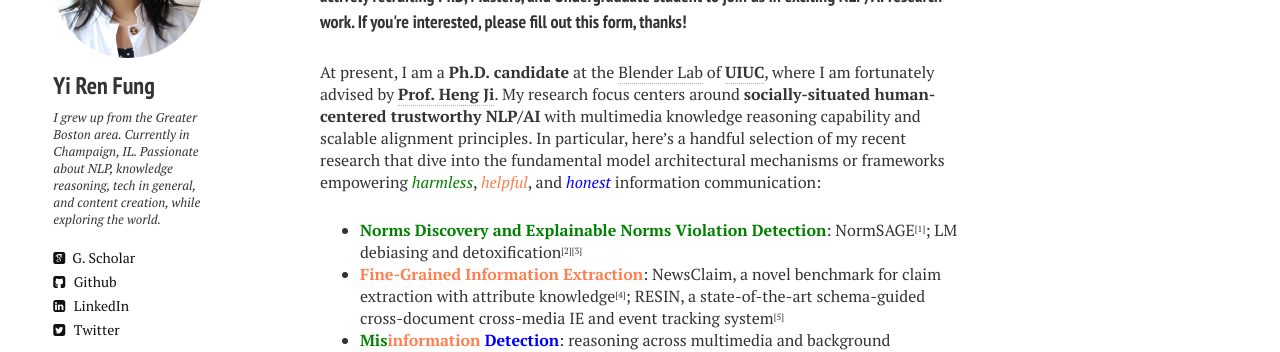
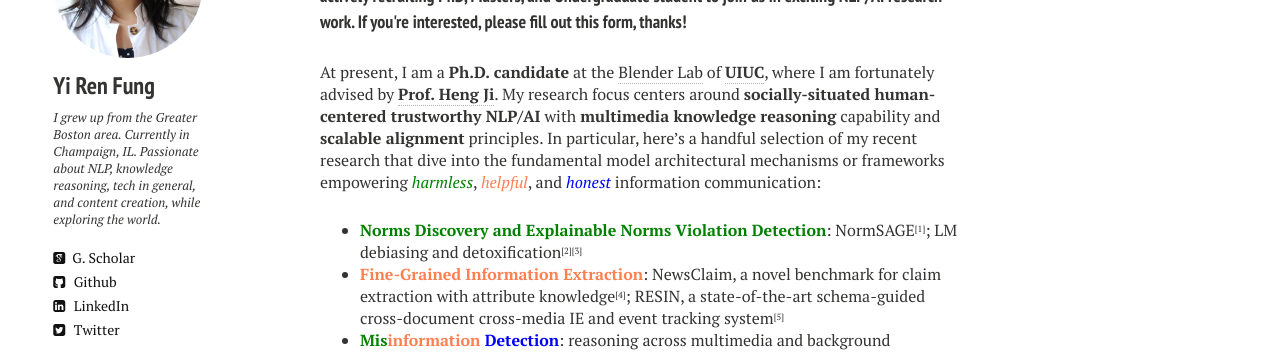
Before and after one commit to yrf1/yrf1.github.io, a Jekyll site: the page built from index.md, in a window 1280 px wide. Shown: the part 494-846 px from the top of the page. Built offline with Jekyll 4.4.1, drawn with Linux system fonts in a browser that asks for light colours; nearby versions of some CDN libraries.

```diff
--- a/index.md
+++ b/index.md
@@ -9,7 +9,7 @@
 
 <h4>I'm an incoming professor at the Hong Kong University of Science and Technology (HKUST) Computer Science & Engineering (CSE) Department, to start in the beginning of the Fall'24 Semester.  I am actively recruiting PhD, Masters, and Undergraduate student to join us in exciting NLP/AI research work. If you're interested, please fill out this <a href="https://forms.gle/wpJh4LCohUMBpANm8" target="_blank">form</a>, thanks!</h4>
 
-At present, I am a <b>Ph.D. candidate</b> at the <a href="https://blender.cs.illinois.edu/" target="_blank">Blender Lab</a> of <a href="https://cs.illinois.edu/" target="_blank"><b>UIUC</b></a>, where I am fortunately advised by <a href="https://blender.cs.illinois.edu/hengji.html" target="_blank"><b>Prof. Heng Ji</b></a>. My research focus centers around <b>socially-situated human-centered trustworthy NLP/AI</b> with multimedia knowledge reasoning capability and scalable alignment principles. In particular, here's a handful selection of my recent research that dive into the fundamental model architectural mechanisms or frameworks empowering <i><font color="green">harmless</font></i>, <i><font color="coral">helpful</font></i>, and <i><font color="blue">honest</font></i> information communication:
+At present, I am a <b>Ph.D. candidate</b> at the <a href="https://blender.cs.illinois.edu/" target="_blank">Blender Lab</a> of <a href="https://cs.illinois.edu/" target="_blank"><b>UIUC</b></a>, where I am fortunately advised by <a href="https://blender.cs.illinois.edu/hengji.html" target="_blank"><b>Prof. Heng Ji</b></a>. My research focus centers around <b>socially-situated human-centered trustworthy NLP/AI</b> with <b>multimedia knowledge reasoning</b> capability and <b>scalable alignment</b> principles. In particular, here's a handful selection of my recent research that dive into the fundamental model architectural mechanisms or frameworks empowering <i><font color="green">harmless</font></i>, <i><font color="coral">helpful</font></i>, and <i><font color="blue">honest</font></i> information communication:
 * <b><font color="green">Norms Discovery and Explainable Norms Violation Detection</font></b>: NormSAGE<sup><sub>[<a href="https://arxiv.org/abs/2210.08604" target="_blank">1</a>]</sub></sup>; LM debiasing and detoxification<sup><sub>[<a href="https://arxiv.org/abs/2305.12798" target="_blank">2</a>]</sub></sup><sup><sub>[<a href="https://ojs.aaai.org/index.php/AAAI/article/view/26279" target="_blank">3</a>]</sub></sup>
 * <b><font color="coral">Fine-Grained Information Extraction</font></b>: NewsClaim, a novel benchmark for claim extraction with attribute knowledge<sup><sub>[<a href="https://arxiv.org/abs/2112.08544" target="_blank">4</a>]</sub></sup>; RESIN, a state-of-the-art schema-guided cross-document cross-media IE and event tracking system<sup><sub>[<a href="https://aclanthology.org/2021.naacl-demos.16/" target="_blank">5</a>]</sub></sup>
 * <b><font color="green">Mis</font><font color="coral">information</font> <font color="blue">Detection</font></b>: reasoning across multimedia and background knowledge<sup><sub>[<a href="http://scholar.google.es/citations?user=eUae2K0AAAAJ" target="_blank">6</a>]</sub></sup>; cross-document misinformation detection <sup><sub>[<a href="https://aclanthology.org/2022.naacl-main.40/" target="_blank">7</a>]</sub></sup>; battling fake and biased news<sup><sub>[<a href="https://dl.acm.org/doi/abs/10.1145/3534678.3542615" target="_blank">8</a>]</sub></sup>
```
